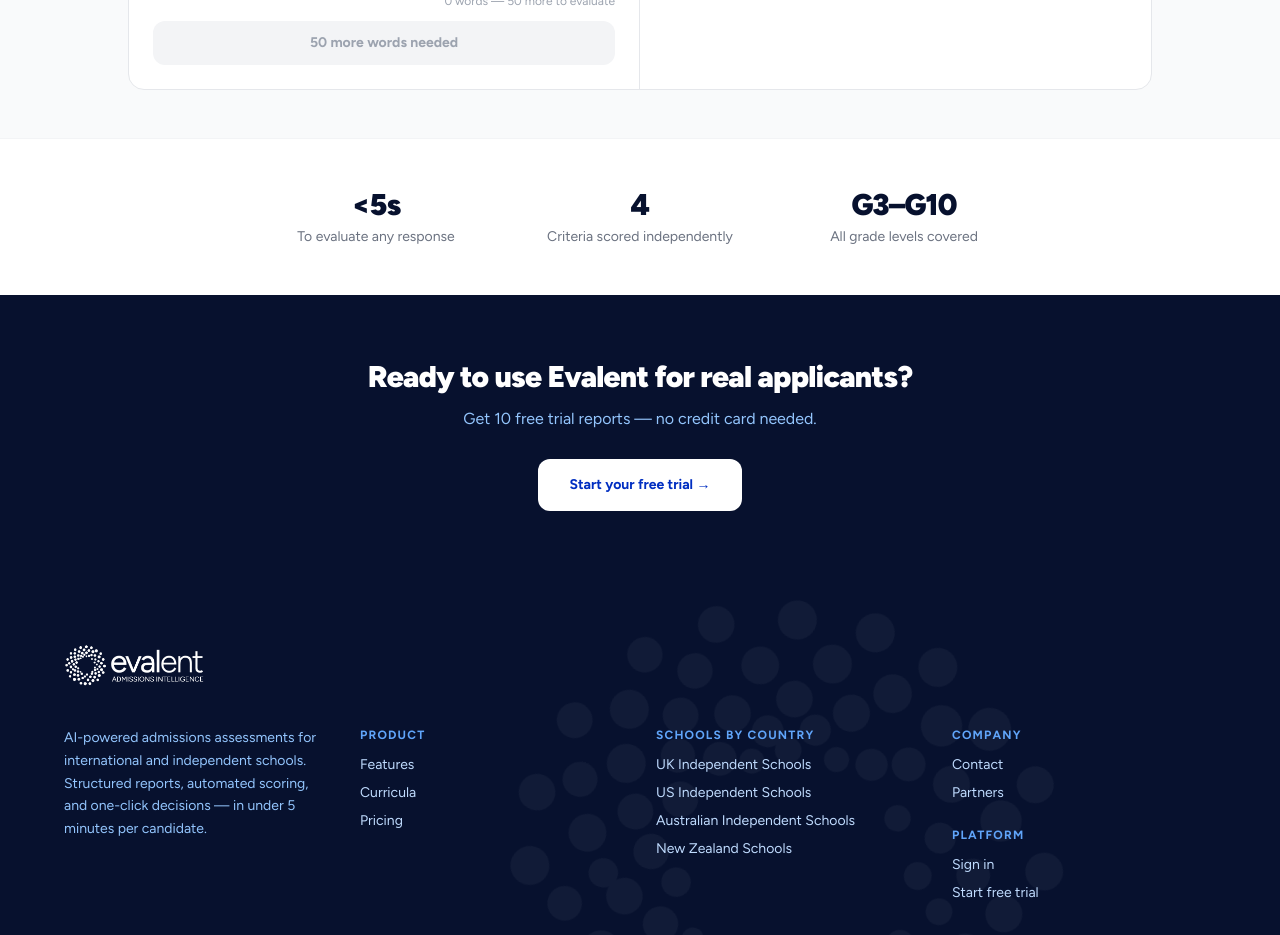
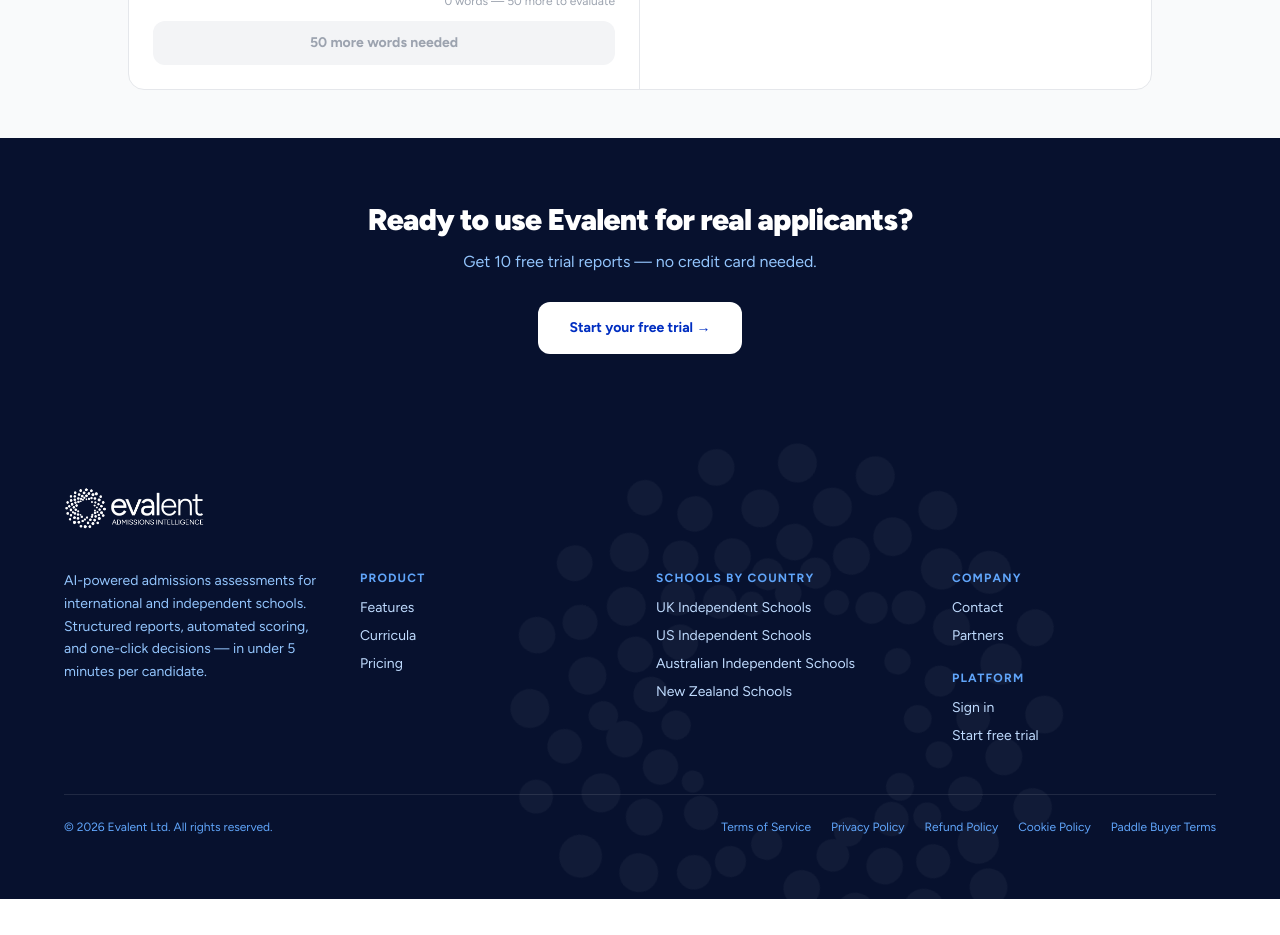
Before and after one commit to wigsbury-ui/evalent-marketing, a Next.js app: page /why/evaluation in a window 1280 px wide. Shown: the part 1780-2715 px from the top of the page. After the commit the page ends 2679 px from the top, so only its background shows below. Built offline with nearby package versions, Linux system fonts and the light colour scheme.

Commit message:
fix: remove stats bar from evaluation page

```diff
--- a/src/app/why/evaluation/page.tsx
+++ b/src/app/why/evaluation/page.tsx
@@ -50,20 +50,6 @@ export default function DemoPage() {
         </div>
         <EvalDemo />
       </section>
-      <section className="py-12 px-6 bg-white border-t border-gray-100">
-        <div className="max-w-3xl mx-auto grid md:grid-cols-3 gap-6 text-center">
-          {[
-            { num: '<5s', label: 'To evaluate any response' },
-            { num: '4', label: 'Criteria scored independently' },
-            { num: 'G3–G10', label: 'All grade levels covered' },
-          ].map(({ num, label }) => (
-            <div key={label}>
-              <div className="text-3xl font-black text-navy tracking-tight">{num}</div>
-              <div className="text-sm text-gray-500 mt-1">{label}</div>
-            </div>
-          ))}
-        </div>
-      </section>
       <section className="py-16 px-6 bg-navy text-center">
         <div className="max-w-xl mx-auto">
           <h2 className="text-3xl font-black text-white tracking-tight mb-3">Ready to use Evalent for real applicants?</h2>
```
